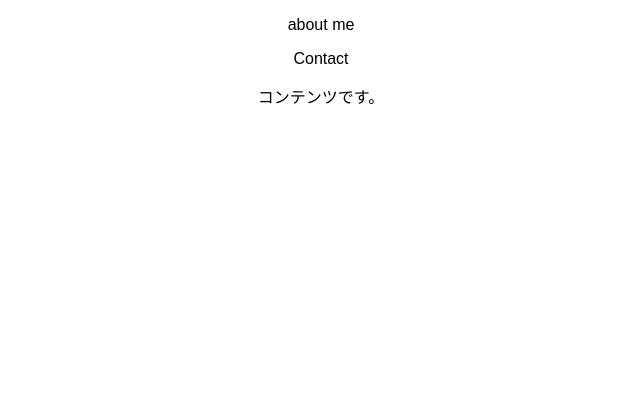
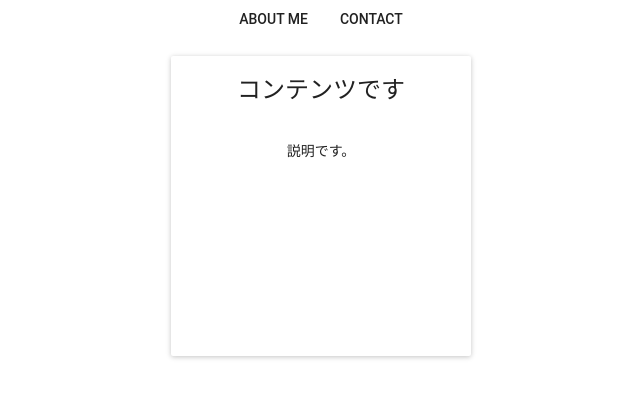
Before and after one commit to itamaev2/react-profile, a React (Create React App) app: page / in a window 1280 px wide. Shown: the top 398 px of the page, without its empty margins (319-959 px from the left). Built offline with nearby package versions, Linux system fonts and the light colour scheme; the HTML template or start-up script is replaced by a standard one.

Commit message:
Use material-ui

```diff
--- a/src/App.js
+++ b/src/App.js
@@ -1,4 +1,5 @@
 import React from 'react';
+import MuiThemeProvider from 'material-ui/styles/MuiThemeProvider';
 import Header from './Header';
 import Contents from './Contents';
 import './App.css';
@@ -6,10 +7,12 @@ import './App.css';
 export default class App extends React.Component {
   render() {
     return (
-      <div className="App">
-        <Header />
-        <Contents />
-      </div>
+      <MuiThemeProvider>
+        <div className="App">
+          <Header />
+          <Contents />
+        </div>
+      </MuiThemeProvider>
     );
   }
 }
--- a/src/Contents.js
+++ b/src/Contents.js
@@ -1,11 +1,25 @@
 import React from 'react';
+import { Card, CardTitle, CardText } from 'material-ui';
 
 export default class Contents extends React.Component {
   render() {
+    const style = {
+      height: 300,
+      width: 300,
+      margin: 20,
+      textAlign: 'center',
+      display: 'inline-block'
+    };
+
     return (
-        <div className="contents">
-          コンテンツです。
-        </div>
+      <div className="contents">
+        <Card style={style}>
+          <CardTitle title="コンテンツです" />
+          <CardText>
+            説明です。
+          </CardText>
+        </Card>
+      </div>
     );
   }
 }
--- a/src/Header.js
+++ b/src/Header.js
@@ -1,12 +1,13 @@
 import React from 'react';
+import { FlatButton } from 'material-ui'
 
 export default class Header extends React.Component {
   render() {
     return (
-        <div className="header">
-          <p>about me</p>
-          <p>Contact</p>
-        </div>
+      <div className="header">
+        <FlatButton label="About me" />
+        <FlatButton label="Contact" />
+      </div>
     );
   }
 }
```
